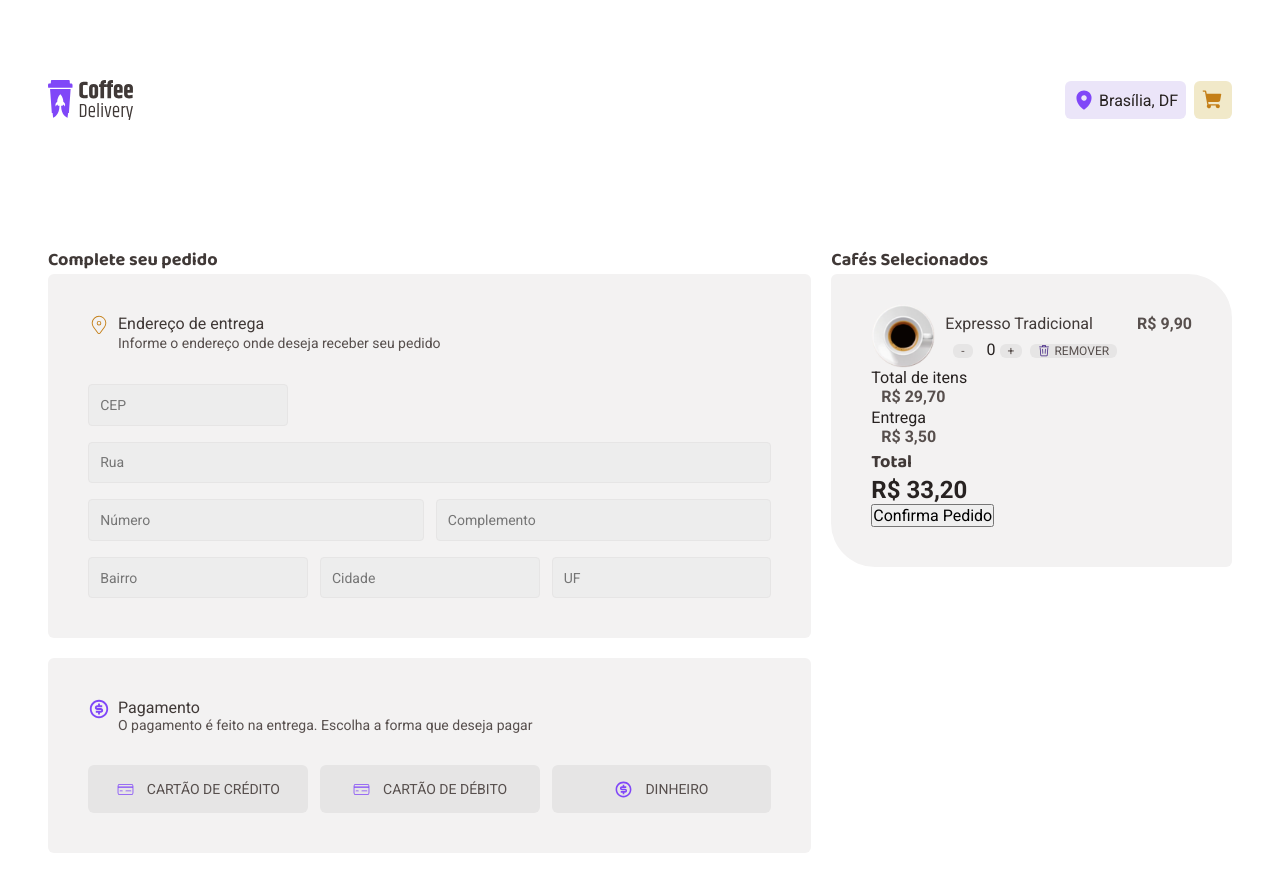
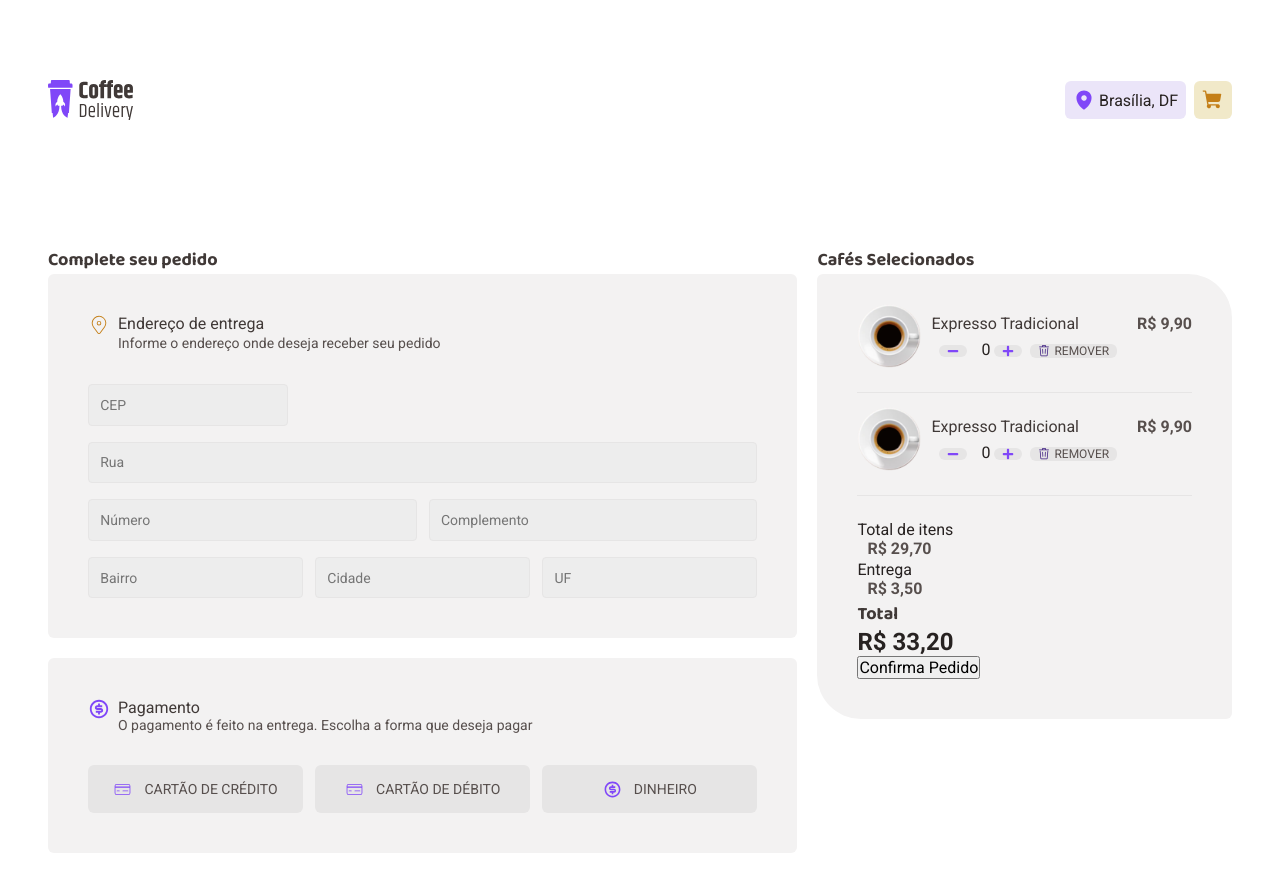
Before and after one commit to D2Diego/CoffeDelivery, a React (Vite) app: page /checkout in a window 1280 px wide. Built offline with nearby package versions, Linux system fonts and the light colour scheme.

Commit message:
feat: finish componente section

```diff
--- a/src/components/Counter/index.tsx
+++ b/src/components/Counter/index.tsx
@@ -1,5 +1,7 @@
+import { useState } from 'react'
 import { CounterContainer } from './styles'
-import { useState } from 'react'
+
+import { FaMinus, FaPlus } from 'react-icons/fa'
 
 export function Counter() {
   const [count, setCount] = useState<number>(0)
@@ -13,9 +15,13 @@ export function Counter() {
   }
   return (
     <CounterContainer>
-      <button onClick={decrement}>-</button>
+      <button onClick={decrement}>
+        <FaMinus color="#8047F8" />
+      </button>
       <span> {count} </span>
-      <button onClick={increment}>+</button>
+      <button onClick={increment}>
+        <FaPlus color="#8047F8" />
+      </button>
     </CounterContainer>
   )
 }
--- /dev/null
+++ b/src/components/Section/index.tsx
@@ -0,0 +1,8 @@
+// Importações
+import React from 'react'
+import { SectionContainer } from './styles'
+
+// Componente Section como uma função que retorna JSX
+export const Section: React.FC = () => {
+  return <SectionContainer />
+}
--- /dev/null
+++ b/src/components/Section/styles.ts
@@ -0,0 +1,6 @@
+import styled from 'styled-components'
+
+export const SectionContainer = styled.div`
+  border-bottom: 1px solid #e6e5e5;
+  margin: 24px 0;
+`
--- a/src/pages/Checkout/index.tsx
+++ b/src/pages/Checkout/index.tsx
@@ -8,6 +8,7 @@ import {
 import { Input } from '../../components/Input'
 import { ButtonText } from '../../components/ButtonText'
 import { Counter } from '../../components/Counter'
+import { Section } from '../../components/Section'
 
 import CupCoffe from '../../assets/CupCoffe.svg'
 
@@ -97,8 +98,27 @@ export function Checkout() {
             </div>
             <span>R$ 9,90</span>
           </div>
+          <Section />
+          <div className="box-product">
+            <div className="box-img-textButtons">
+              <img src={CupCoffe} alt="Imagem do produto selecionado" />
 
+              <div className="box-text-buttons">
+                <p>Expresso Tradicional</p>
+                <div className="box-buttons">
+                  <Counter />
+                  <button>
+                    <GoTrash color="#3d1d81" />
+                    Remover
+                  </button>
+                </div>
+              </div>
+            </div>
+            <span>R$ 9,90</span>
+          </div>
           <div>
+            <Section />
+
             <div>
               <p>Total de itens</p>
               <span>R$ 29,70</span>
--- a/src/pages/Checkout/styles.ts
+++ b/src/pages/Checkout/styles.ts
@@ -155,10 +155,4 @@ export const Cart = styled.div`
     font-weight: 700;
     line-height: 130%;
   }
-
-  .bottom-line {
-    border-bottom: 1px solid #e6e5e5;
-    height: 1px;
-    width: 100%;
-  }
 `
```
